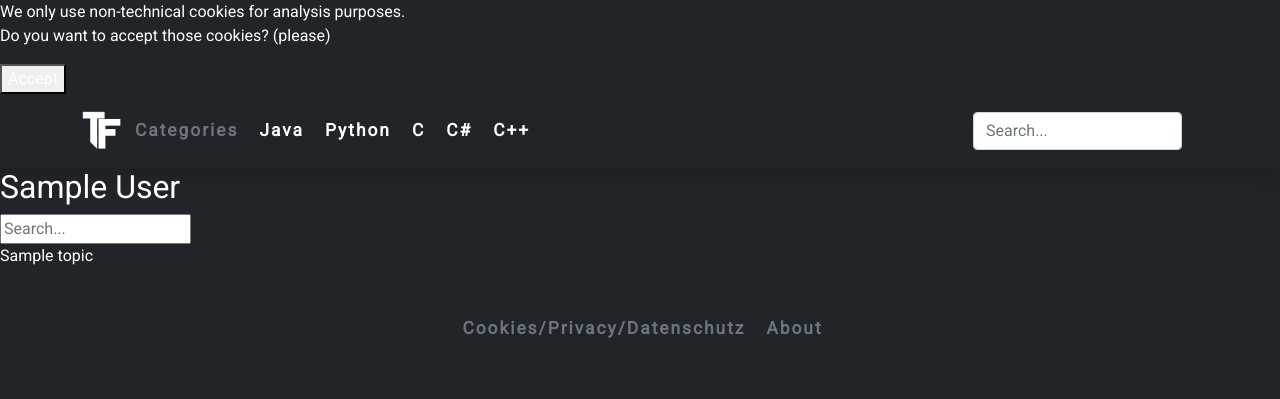
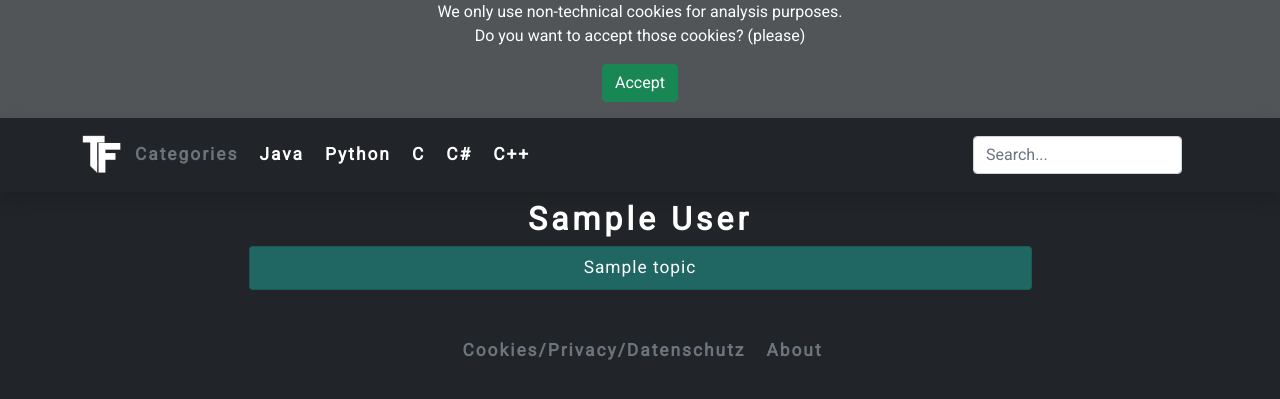
Before and after one commit to DerTyp7/tealcode-django-python, a Django app: template TealCode/main/templates/main/category.html in a window 1280 px wide. Shown: the top 399 px of the page. Run offline with Django 3.2, Linux system fonts and the light colour scheme; tables that the repository leaves empty hold one stand-in row (values such as "Sample post"); the template is opened without the code that fills it: values that come from a table or form of the project are taken from there, most other values are stand-ins (such as "Sample title", 1, 10 or a date in 2020); some libraries are stand-ins or nearby versions.

Commit message:
topic category

```diff
--- a/TealCode/main/static/css/style.css
+++ b/TealCode/main/static/css/style.css
@@ -18,3 +18,18 @@
 .nav-link:hover{
     color:rgb(21, 200, 132) !important;
 }
+
+.list-group-item{
+    background-color: rgb(32, 102, 99);
+    color: white;
+    font-size: 13pt;
+    transition: 0.1s;
+    transition-timing-function: linear;
+    letter-spacing: 1px;
+}
+
+.list-group-item:hover{
+    color: white;
+    letter-spacing: 5px;
+    background-color: rgb(36, 126, 121);
+}
--- a/TealCode/main/templates/base.html
+++ b/TealCode/main/templates/base.html
@@ -27,9 +27,9 @@
 <body class="bg-dark">
     <!-- Global site tag (gtag.js) - Google Analytics -->
     <script async src="https://www.googletagmanager.com/gtag/js?id=G-9M4H60DMBG"></script>
-    <div id="cookie_banner">
+    <div style="background-color: rgba(255, 255, 255, 0.219);" id="cookie_banner" class="text-center">
         <p>We only use non-technical cookies for analysis purposes.<br> Do you want to accept those cookies? (please)</p>
-        <button onclick='document.cookie = "cookies_allowed=1;path=/";window.location.reload();'>Accept</button>
+        <button class="btn btn-success mb-3" onclick='document.cookie = "cookies_allowed=1;path=/";window.location.reload();'>Accept</button>
     </div>
     <script>
         cookies_allowed = document.cookie.split("cookies_allowed=")[1][0]
--- a/TealCode/main/templates/main/category.html
+++ b/TealCode/main/templates/main/category.html
@@ -1,44 +1,27 @@
 {% extends "base.html" %}
 {% block content %}
+    <div class="container mx-auto">
+        <div class="row">
+            <div class="col text-center mt-2">
+                <h2 style="font-weight: bold; letter-spacing: 4px;">{{ category_obj.display_name }}</h2>
+            </div>
+        </div>
+        <div class="row">
+            <div class="col">
 
-    <h2>{{ category_obj.display_name }}</h2>
+            </div>
+            <div class="col col-9 ">
+                <div class="container">
+                    <div class="list-group bg-dark text-center">
+                    {% for topic in topics %}
+                        <button onclick='window.open("/topic/{{ category_obj.title }}/{{topic.title}}", "_self");' type="button" class="list-group-item list-group-item-action">{{ topic.title }}</button>
+                    {% endfor %}
+                    </div>
+                </div>
+            </div>
+            <div class="col">
 
-    <div id="search">
-        <input placeholder = "Search..." type="text" id="searchBar" onkeydown="search()" onkeyup="search()" onchange="search()">
+            </div>
+        </div>
     </div>
-
-    <div id="list">
-        {% for topic in topics %}
-        <div class="list-item" onclick="openTopic('{{ topic.title }}')">
-            <!--<img src="c_icon.png"/>-->
-            <p>{{ topic.title }}</p>
-            <small style="display:none;">{{ topic.tags }}</small>
-        </div>
-        {% endfor %}
-    </div>
-
-    <script>
-        function search(){
-            var input = document.getElementById("searchBar");
-            var items = document.getElementsByClassName("list-item");
-
-            for (let index = 0; index < items.length; index++) {
-                const item = items  [index];
-                const p = item.getElementsByTagName("p")[0];
-                const tags = item.getElementsByTagName("small")[0].innerHTML;
-                var value = input.value.toLowerCase().replace(".", "").replace(";", "").replace(",", "").replace(" ", "")
-
-                item.style.display = "none";
-
-                if(p.innerHTML.toLowerCase().includes(value) || tags.toLowerCase().includes(value)){
-                    item.style.display = "block";
-                }
-
-            }
-        }
-
-        function openTopic(topic){
-            window.open("/topic/{{ category_obj.title }}/" + topic, "_self");
-        }
-    </script>
 {% endblock content %}
--- a/TealCode/main/templates/main/index.html
+++ b/TealCode/main/templates/main/index.html
@@ -12,13 +12,13 @@
 
   <div class="row">
     <div class="col">
-      d
+
     </div>
 
     <div class="col col-8 text-center fw-bold">
       <div class="container">
         <h5><br>Categories</h5>
-        <div class="container ">
+        <div class="container">
           <div class="list-group bg-dark">
             {% for category in categorys %}
             <button onclick='window.open("/category/{{ category.title }}", "_self");' type="button" class="list-group-item list-group-item-action">{{ category.display_name }}</button>
```
Also changed, not shown: TealCode/main/templates/main/topic.html (+51 -34 lines).
